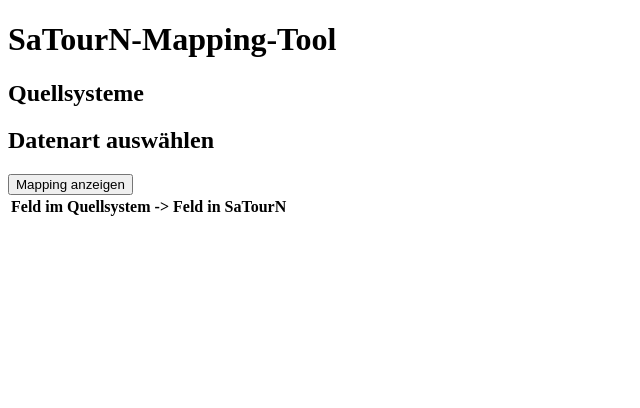
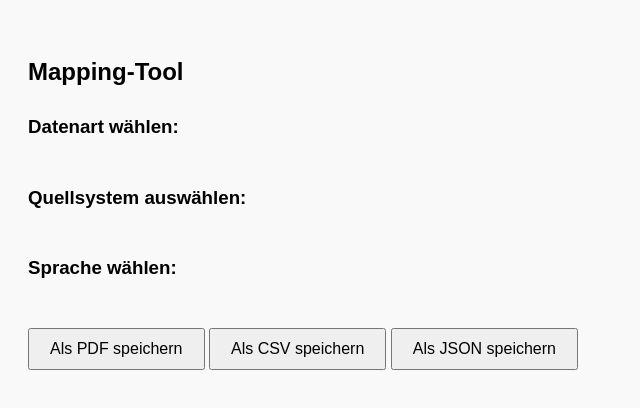
Before and after one commit to Isabell-Haber-TMGS/Test-Dokumentation, a plain HTML site: page Mapping-Tool/index.html in a window 1280 px wide. Shown: the whole page, without its empty margins (0-640 px from the left). Drawn offline with nearby package versions, Linux system fonts and the light colour scheme.

Commit message:
Update index.html

```diff
--- a/Mapping-Tool/index.html
+++ b/Mapping-Tool/index.html
@@ -1,35 +1,35 @@
 <!DOCTYPE html>
 <html lang="de">
-  <head>
-    <meta charset="UTF-8">
-    <title>Mapping-Tool</title>
-    <link rel="stylesheet" href="styles.css">
-  </head>
-  <body>
+<head>
+  <meta charset="UTF-8" />
+  <title>Feld-Mapping Tool</title>
+  <link rel="stylesheet" href="style.css" />
 
-  <h1>SaTourN-Mapping-Tool</h1>
+  <!-- jsPDF & autoTable (moderne Versionen) -->
+  <script src="https://cdnjs.cloudflare.com/ajax/libs/jspdf/2.5.1/jspdf.umd.min.js"></script>
+  <script src="https://cdnjs.cloudflare.com/ajax/libs/jspdf-autotable/3.5.25/jspdf.plugin.autotable.min.js"></script>
+</head>
+<body>
 
-<div class="system-selection">
-  <h2>Quellsysteme</h2>
+  <h2>Mapping-Tool</h2>
+
+  <h3>Datenart wählen:</h3>
+  <div id="dataTypes" class="data-types-container"></div>
+
+  <h3>Quellsystem auswählen:</h3>
   <div id="sourceSystems" class="systems-container"></div>
 
-  <h2>Datenart auswählen</h3>
-  <div id="dataTypes" class="data-types-container">
+  <h3>Sprache wählen:</h3>
+  <div id="languageSelector" class="data-types-container"></div>
+
+  <div id="mappingDisplay"></div>
+
+  <div class="export-buttons">
+    <button id="exportBtnPDF" onclick="exportPDF()">Als PDF speichern</button>
+    <button id="exportBtnCSV" onclick="exportCSV()">Als CSV speichern</button>
+    <button id="exportBtnJSON" onclick="exportJSON()">Als JSON speichern</button>
   </div>
 
-  <button onclick="renderMapping()">Mapping anzeigen</button>
-
-  <table id="mapping table">
-    <thead>
-      <tr>
-        <th>Feld im Quellsystem</th>
-        <th>-></th>
-        <th>Feld in SaTourN</th>
-      </tr>
-    </thead>
-    <tbody></tbody>
-  </table>
-
-<script src="script.js">/<script>
-  </body>
-  </html>
+  <script src="script.js"></script>
+</body>
+</html>
```
